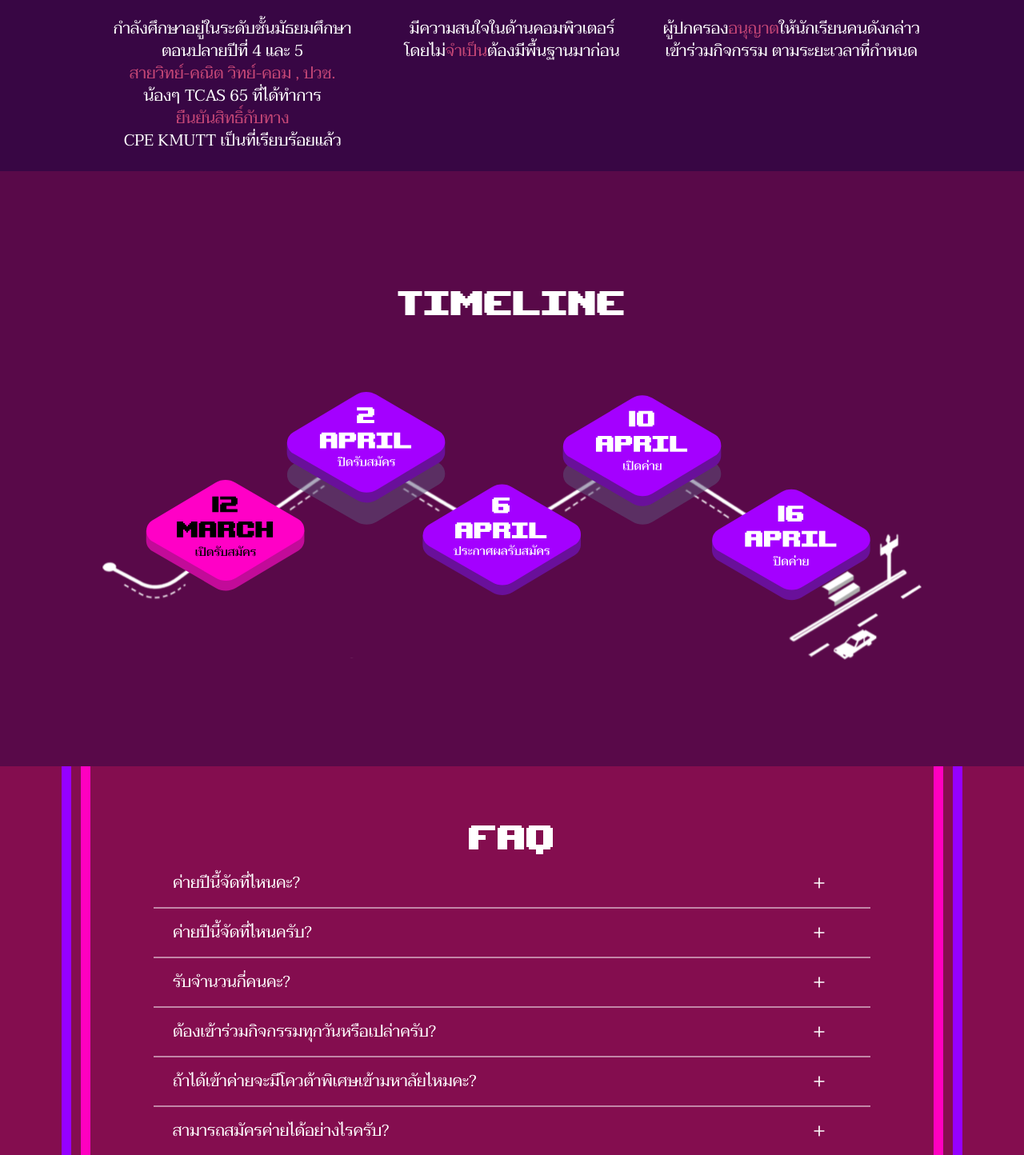
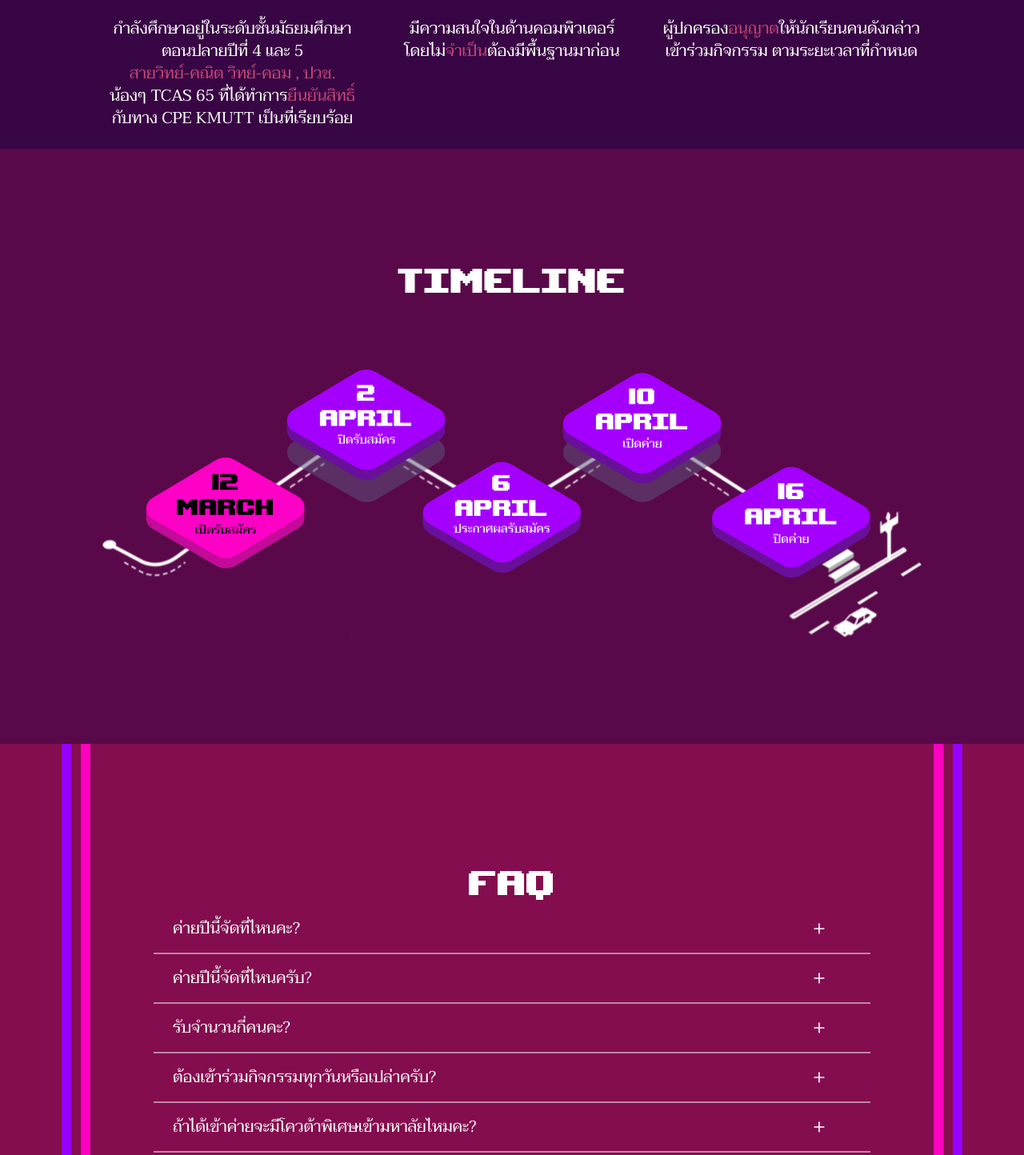
Before and after one commit to cpe-kmutt-student/comcamp33, a Next.js app: page /home in a window 1280 px wide. Shown: the part 2886-4330 px from the top of the page at 80% size. Built offline with nearby package versions, Linux system fonts and the light colour scheme.

Commit message:
smooth scroll bar

```diff
--- a/src/components/homepage/Navigation.jsx
+++ b/src/components/homepage/Navigation.jsx
@@ -1,7 +1,7 @@
 import Image from "next/image";
 import Link from "next/link";
 import { useState } from "react";
-
+import { Link as Smooth } from "react-scroll/modules";
 const HamburgerIcon = () => (
   <>
     <svg
@@ -85,15 +85,18 @@ export const Navigation = () => {
           <ul className="flex flex-col w-full h-10 lg:flex-row lg:space-x-6 lg:text-xl lg:font-medium lg:mt-[-2.5vh] md:mt-[15vh]">
             {links.map((link) => (
               <li key={link}>
-                <a
-                  href={`#${link}`}
-                  className="block lg:mt-3 py-3 text-center w-[100%] bg-bg-primary lg:bg-transparent lg:p-0 text-white font-pixel lg:hover:text-text-highlight border-b-text-highlight border-b-[1px] lg:border-b-0"
+                <Smooth
+                  to={`${link}`}
+                  smooth={true}
+                  duration={1500}
+
+                  className="block cursor-pointer lg:mt-3 py-3 text-center w-[100%] bg-bg-primary lg:bg-transparent lg:p-0 text-white font-pixel lg:hover:text-text-highlight border-b-text-highlight border-b-[1px] lg:border-b-0"
                   onClick={() => {
                     setIsOpen(!isOpen);
                   }}
                 >
                   {link}
-                </a>
+                </Smooth>
               </li>
             ))}
             <Link
--- a/src/components/homepage/condition/index.js
+++ b/src/components/homepage/condition/index.js
@@ -23,8 +23,9 @@ const Condition = () => {
             <p className="text-white py-6  text-center">
             กำลังศึกษาอยู่ในระดับชั้นมัธยมศึกษาตอนปลายปีที่ 4 และ 5
           <div className="text-[#C54776]"> สายวิทย์-คณิต วิทย์-คอม , ปวช.</div>
-น้องๆ TCAS 65 ที่ได้ทำการ <div className="text-[#C54776]">ยืนยันสิทธิ์กับทาง</div>
-CPE KMUTT เป็นที่เรียบร้อยแล้ว
+          <div className="flex justify-center">
+น้องๆ TCAS 65 ที่ได้ทำการ<p className="text-[#C54776]">ยืนยันสิทธิ์</p>
+</div>กับทาง CPE KMUTT เป็นที่เรียบร้อย
           </p>
           </div>
 
--- a/src/components/homepage/faq/index.js
+++ b/src/components/homepage/faq/index.js
@@ -16,7 +16,7 @@ const Faqs = () => {
 
   return (
 
-    <div className="mim-w-full pb-6 relative h-[93vh]">
+    <div className="mim-w-full flex flex-col justify-center pb-6 relative h-[93vh]">
       <section className="text-white pt-16 lg:pt-14 flex justify-center text-center font-pixel text-4xl sm:text-5xl md:text-5xl lg:text-6xl cursor-default">
         FAQ
       </section>
--- a/src/components/homepage/learning/index.js
+++ b/src/components/homepage/learning/index.js
@@ -24,7 +24,7 @@ const Learning = () => {
           quality={100}
         />
       </div>
-      <div className="h-[30%] w-full relative lg:hidden block">
+      <div className="h-[30%] animate-float w-full relative lg:hidden block">
         <Image src="/assets/learning/learning.svg"
           layout="fill"
           objectFit="contain"
--- a/src/pages/home/index.js
+++ b/src/pages/home/index.js
@@ -21,19 +21,24 @@ const Home = () => {
 
       <section className="bg-[#11033E] h-[100vh]" id="about">
         <About />
+
       </section>
+
       <section className="bg-[#200440] h-[93vh]" id="learning">
         <Learning />
       </section>
       <section className="bg-[#380644] " id="condition">
         <Condition />
       </section>
+
       <section className="bg-[#590949] h-[93vh]" id="schedule">
         <Timeline />
       </section>
+
       <section className="bg-[#840D4F] md:h-[93vh]" id="faq">
         <Faqs />
       </section>
+
       <section className="bg-[#B61157] lg:h-[93vh]" id="contact">
         <Contact />
       </section>
```
Also changed, not shown: public/assets/wave/waves.svg (added), 1 other file (tests, documents, lock files or other folders).
